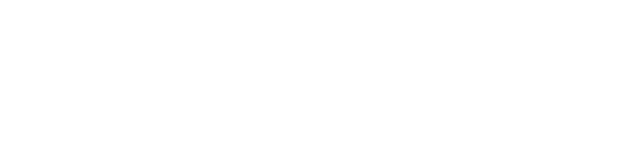
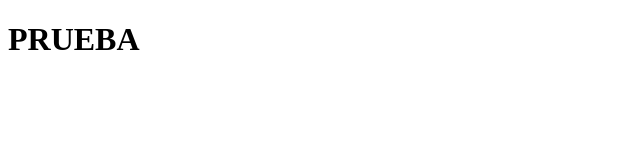
Before and after one commit to JuanMDR/TIENDA-PAGUE-MENOS, a plain HTML site: page index.html in a window 1280 px wide. Shown: the whole page, without its empty margins (0-640 px from the left). Drawn offline with Linux system fonts and the light colour scheme.

Commit message:
se agrega titulo

```diff
--- a/index.html
+++ b/index.html
@@ -7,6 +7,6 @@
     <title>TIENDA PAGUE MENOS</title>
 </head>
 <body>
-
+    <H1>PRUEBA</H1>
 </body>
 </html>
```
